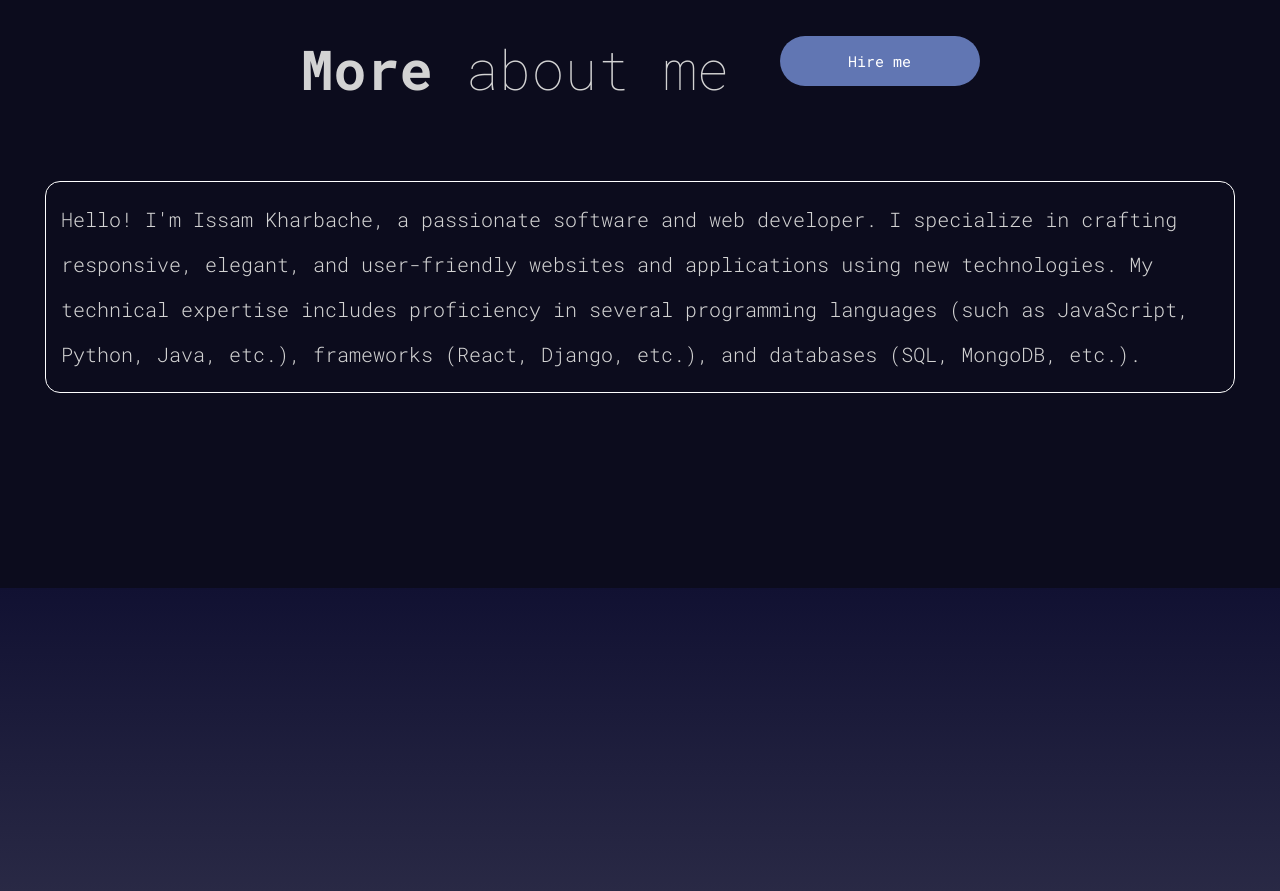
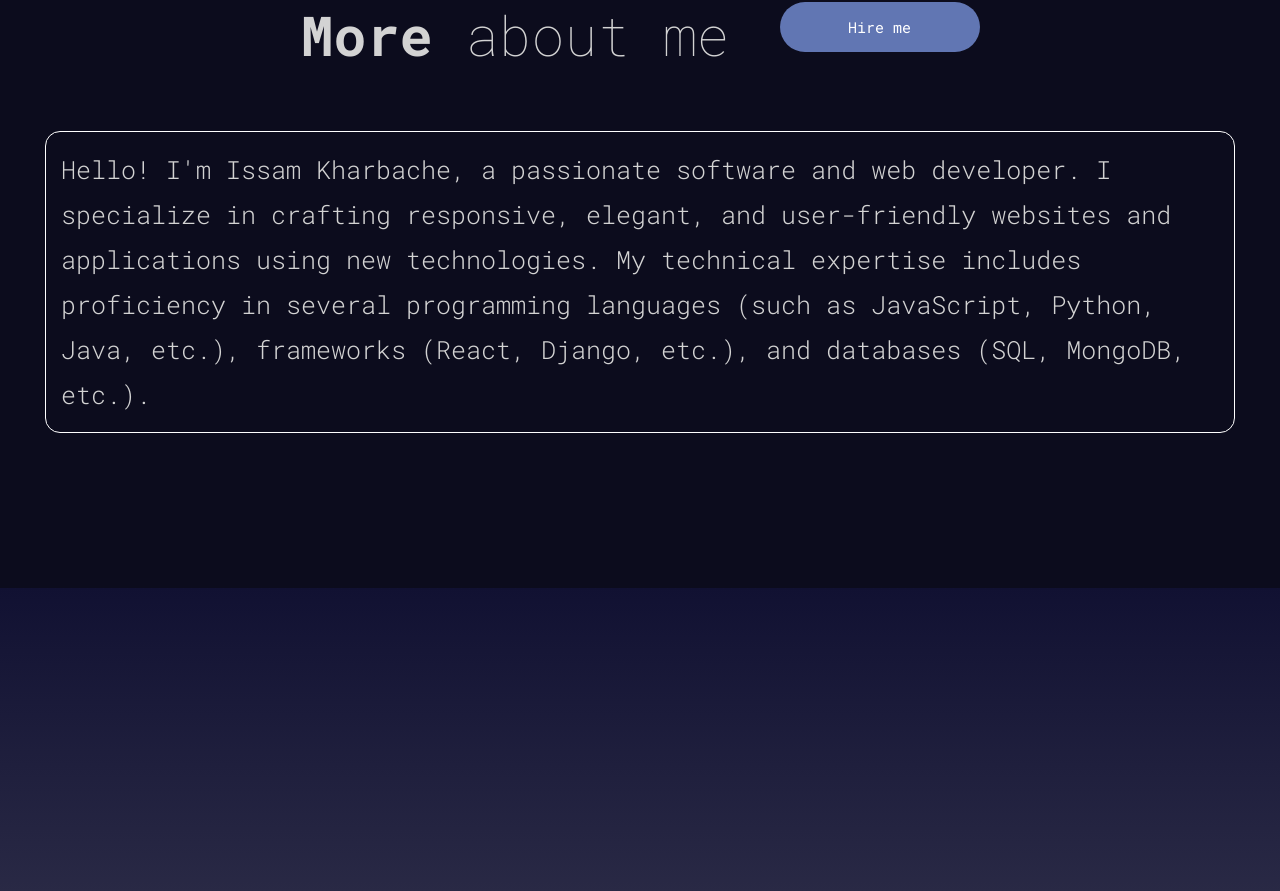
Before and after one commit to IssamKharbache/My-personal-portfolio, a React (Vite) app: page / in a window 1280 px wide. Shown: the part 2612-3503 px from the top of the page. Built offline with nearby package versions, Linux system fonts and the light colour scheme.

Commit message:
last styling edit for mobile (i hope)

```diff
--- a/src/components/about/about.scss
+++ b/src/components/about/about.scss
@@ -54,7 +54,7 @@
       @include tablet {
         flex-direction: column;
         text-align: center;
-        gap: 50px;
+        gap: 10px;
       }
       hr {
         width: 500px;
@@ -124,7 +124,7 @@
       margin-top: 15px;
       margin-bottom: 150px;
       @include laptop {
-        font-size: 20px;
+        font-size: px;
       }
       @include tablet {
         font-size: 14px;
@@ -134,7 +134,7 @@
         padding: 25px;
       }
       @include mobile {
-        font-size: 17px;
+        font-size: 12px;
         line-height: 20px;
         margin-bottom: 25px;
         text-align: center;
--- a/src/components/contact/contact.scss
+++ b/src/components/contact/contact.scss
@@ -29,7 +29,8 @@
       font-size: 100px;
       line-height: 95px;
       @include mobile {
-        font-size: 45px;
+        font-size: 25px;
+        line-height: 25px;
       }
     }
     .item {
--- a/src/components/hero/hero.scss
+++ b/src/components/hero/hero.scss
@@ -6,6 +6,9 @@
   position: relative;
   @include laptop {
     padding: 25px;
+  }
+  @include mobile {
+    padding: 0px;
   }
   .wrapper {
     max-width: 1366px;
```
